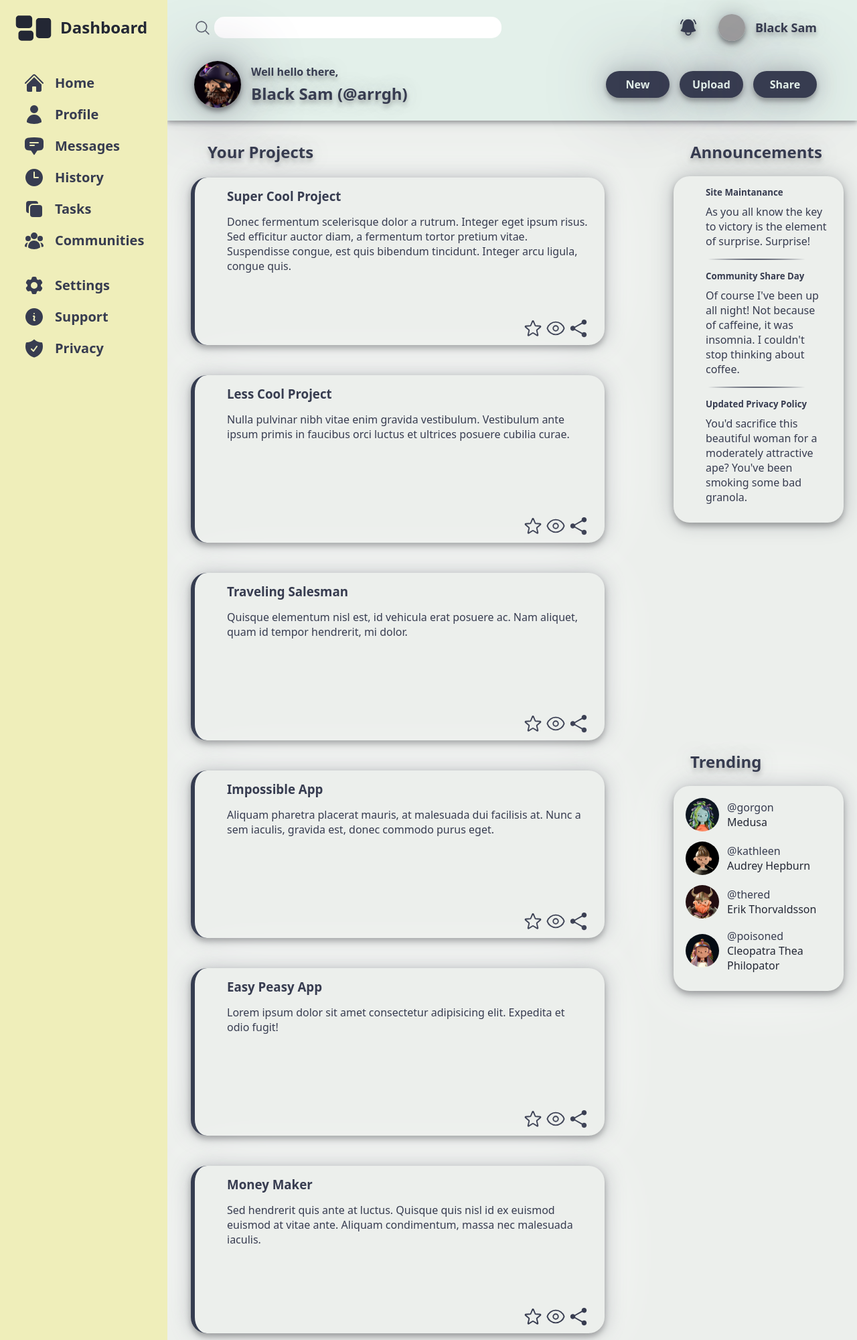
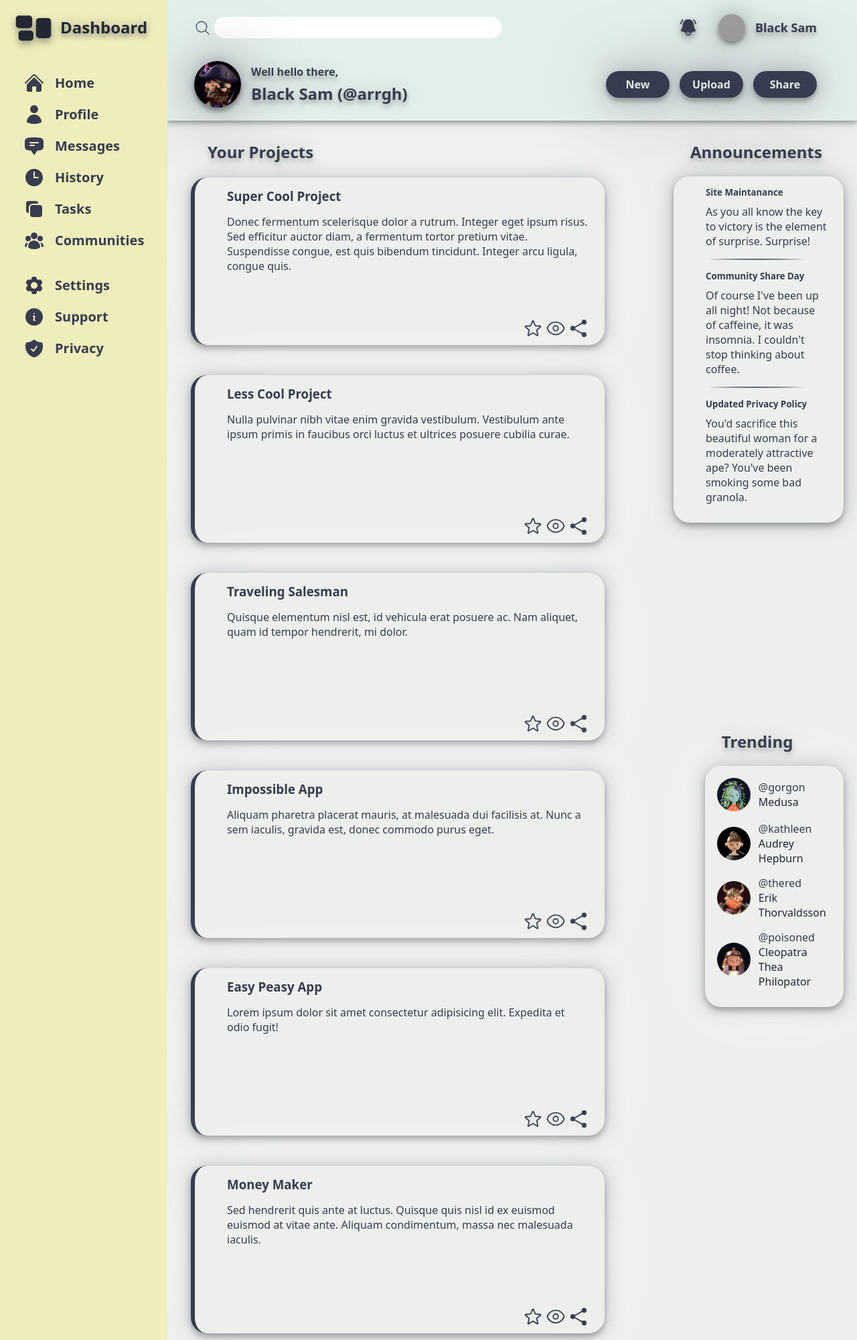
Before and after one commit to showme032/admin-dashboard, a plain HTML site: page index.html in a window 1280 px wide. Shown: the whole page at 67% size. Drawn offline with Linux system fonts and the light colour scheme; grey boxes are pictures that could not be loaded.

Commit message:
"Polish"

```diff
--- a/style.css
+++ b/style.css
@@ -39,7 +39,7 @@ img.avatar {
   grid-template: 180px 1fr / 250px 1fr;
 }
 
-
+/* SIDEBAR */
 .sidebar {
   background-color: #EFEEBA;
   grid-area: 1 / 1 / 3 / 2;
@@ -61,12 +61,18 @@ img.avatar {
   width: 60px;
   height: 60px;
   fill: var(--font-color-darker);
+
+  filter: drop-shadow(0 0 30px #5B5F6E80);
+  filter: drop-shadow(0 5px 6px #3c3c3c80);
+  filter: drop-shadow(0 0 100px -10px #4D3B62);
+  z-index: 6;
 }
 .sidebar-logo > p {
   margin: 0 0 0 10px;
   font-size: 24px;
   font-weight: 600;
   color: var(--font-color-darker);
+  text-shadow: 0 0 15px #4D3B6260, 0 5px 6px #3c3c3c50;
 }
 .sidebar li {
   display: flex;
@@ -80,11 +86,14 @@ img.avatar {
     fill: var(--font-color-darker);
     transform: scale(105%);
     transition: 0.2s;
+    filter: drop-shadow(0 0 15px #EFEEBA);
+    filter: drop-shadow(0 5px 6px #3c3c3c80);
   }
   a {
     color: var(--font-color-darker);
     transform: scale(105%);
     transition: 0.2s;
+    text-shadow: 0 0 15px #EFEEBA, 0 5px 6px #3c3c3c60;
   }
 }
 .sidebar li svg {
@@ -107,6 +116,7 @@ img.avatar {
   margin-bottom: 20px;
 }
 
+/* HEADER */
 .header {
   background-color: #E3F0EA;
   grid-area: 1 / 2 / 2 / 3;
@@ -115,12 +125,10 @@ img.avatar {
   grid-template: 1fr 1.5fr / 2fr 1fr;
   align-items: center;
 
-  position: sticky;
-  top: 0;
-
   box-shadow: 0 0 15px #5B5F6E60,0 3px 6px #3c3c3c60,0 0 10px -10px #ECEFEC60;
   z-index: 2;
 }
+/* SEARCH BAR */
 .search-bar {
   display: flex;
   width: 70%;
@@ -156,12 +164,14 @@ img.avatar {
   transform: scale(105%);
   transition: transform 0.2s;
 }
+/* NOTIFICATIONS & CO */
 .acc-notifications {
   display: flex;
   justify-self: flex-end;
   align-items: center;
   padding-top: 10px;
   padding-right: 60px;
+
 }
 .acc-notifications > svg {
   width: 30px;
@@ -190,6 +200,7 @@ img.avatar {
   color: var(--font-color-dark);
   text-shadow: 0 0 30px #5B5F6E50, 0 5px 6px #3c3c3c50;
 }
+/* ACC INFO */
 .acc-info {
   display: flex;
   padding-left: 40px;
@@ -226,6 +237,7 @@ img.avatar {
 
   }
 }
+/* BUTTONS */
 .acc-buttons {
   display: flex;
   justify-content: flex-end;
@@ -251,6 +263,7 @@ img.avatar {
   transition: 0.3s;
 }
 
+/* MAIN AREA */
 .main-content {
   background-color: var(--font-color-light);
   grid-area: 2 / 2 / 3 / 3;
@@ -258,6 +271,7 @@ img.avatar {
   display: grid;
   grid-template: 1fr 1fr / 35% 35% 30%;
 }
+/* PROJECTS */
 .project-area {
   grid-area: 1 / 1 / 3 / 3;
 
@@ -273,7 +287,7 @@ img.avatar {
   z-index: 1;
   text-shadow: 0 0 30px #5B5F6E40, 0 5px 6px #3c3c3c40;
 }
-.project-area > .card-container {
+.card-container {
   /* flex: 1; */
   margin-top: 12px;
   padding: 10px 20px;
@@ -283,6 +297,7 @@ img.avatar {
   grid-auto-rows: minmax(250px, 1fr);
   gap: 45px 30px;
 }
+/* Cards */
 .card {
   /* border: 2px solid yellow; */
   background-color: var(--font-color-light);
@@ -296,7 +311,6 @@ img.avatar {
 
   box-shadow: 0 0 30px #5B5F6E60,0 5px 9px #3c3c3c60,0 0 100px -10px white;
 }
-
 .card > .card-title {
   padding: 0 0 0 0;
   font-weight: 600;
@@ -330,6 +344,7 @@ img.avatar {
   }
 }
 
+/* ANNOUNCEMENTS */
 .announcement-area {
   padding-left: 15px;
 }
@@ -371,13 +386,15 @@ img.avatar {
   background-image: radial-gradient(var(--font-color-darker), var(--font-color-medium), var(--font-color-light), var(--font-color-light));
 }
 
-
+/* TRENDING */
 .trending-area {
   grid-area: 2 / 3 / 3 / 4;
   margin-left: 15px;
+  max-width: 80%;
+
+  justify-self: end;
 }
 .trending-title {
-  margin-top: 30px;
   margin-left: 45px;
   font-size: 1.5em;
   color: var(--font-color-dark);
```
